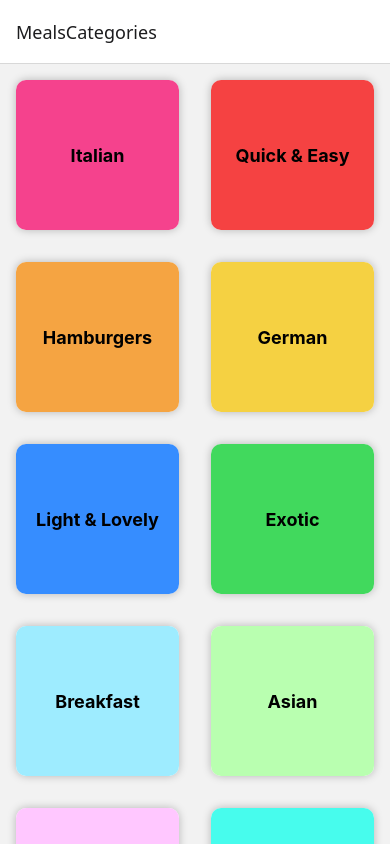
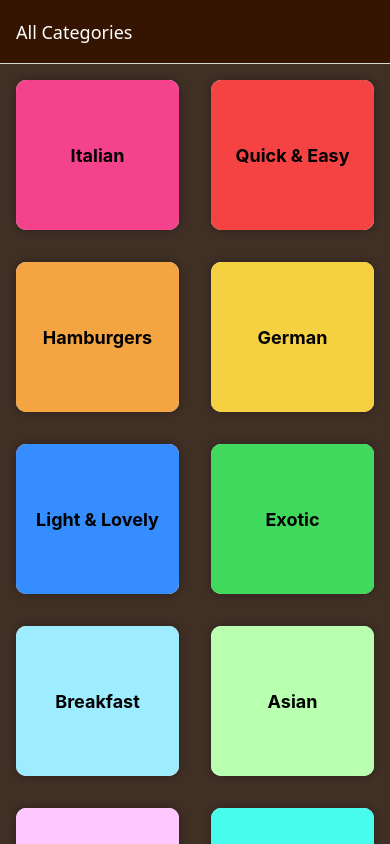
Before and after one commit to Souravbanerjeedata/food-recipe-app-reactnative, a React Native app: screen / in a window 390 px wide. Built offline with nearby package versions, Linux system fonts and the light colour scheme.

Commit message:
Styling Screen Headers & Backgrounds

```diff
--- a/App.js
+++ b/App.js
@@ -11,8 +11,20 @@
     <>
       <StatusBar style="dark" />
       <NavigationContainer>
-        <Stack.Navigator initialRouteName="MealsCategories">
-          <Stack.Screen name="MealsCategories" component={CategoriesScreen} />
+        <Stack.Navigator
+          screenOptions={{
+            headerStyle: { backgroundColor: "#351401" },
+            headerTintColor: "white",
+            contentStyle: { backgroundColor: "#3f2f25" },
+          }}
+        >
+          <Stack.Screen
+            name="MealsCategories"
+            component={CategoriesScreen}
+            options={{
+              title: "All Categories",
+            }}
+          />
           <Stack.Screen name="MealsOverview" component={MealsOverviewScreen} />
         </Stack.Navigator>
       </NavigationContainer>
```
